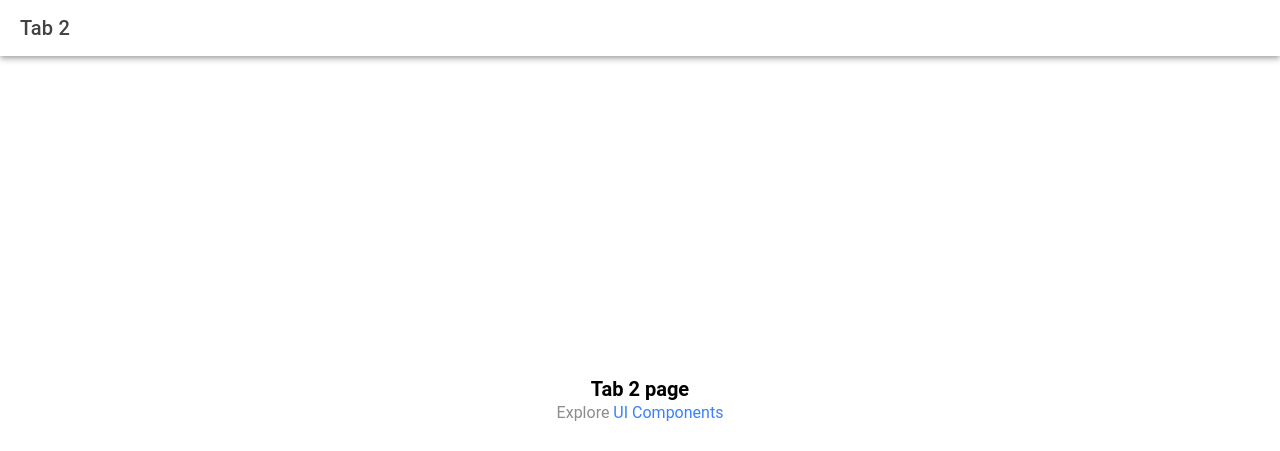
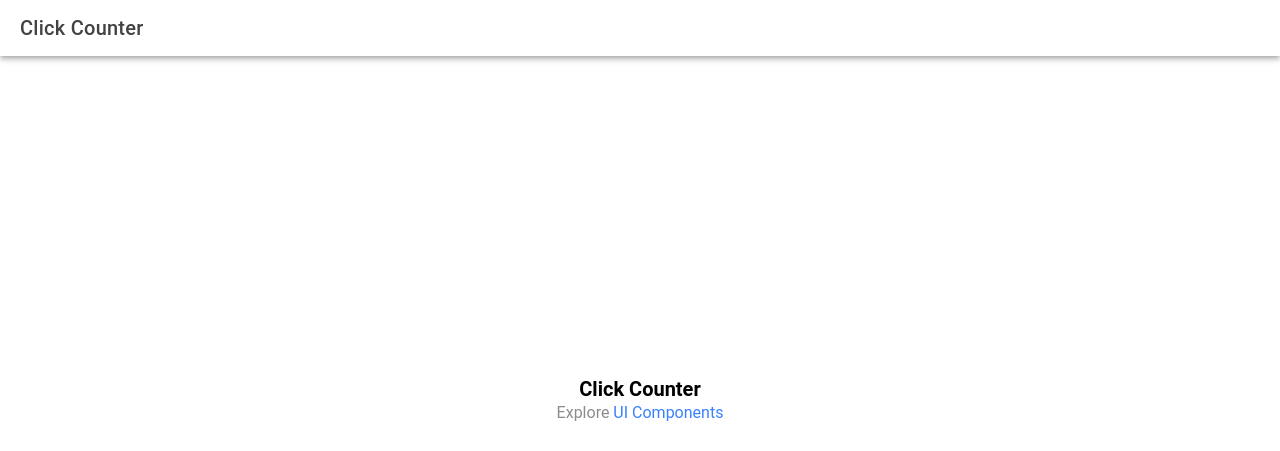
Before and after one commit to kenethlompon/ion-t-lompon, a React (Vite) app: page /tab2 in a window 1280 px wide. Shown: the top 451 px of the page. Built offline with nearby package versions, Linux system fonts and the light colour scheme.

Commit message:
Change tab name on tab1,2,3.tsx

```diff
--- a/src/pages/Tab1.tsx
+++ b/src/pages/Tab1.tsx
@@ -7,16 +7,17 @@ const Tab1: React.FC = () => {
     <IonPage>
       <IonHeader>
         <IonToolbar>
-          <IonTitle>Tab 1</IonTitle>
+          <IonTitle>Profile</IonTitle>
         </IonToolbar>
       </IonHeader>
+
       <IonContent fullscreen>
         <IonHeader collapse="condense">
           <IonToolbar>
             <IonTitle size="large">Tab 1</IonTitle>
           </IonToolbar>
         </IonHeader>
-        <ExploreContainer name="Tab 1 page" />
+        <ExploreContainer name="Profile" />
       </IonContent>
     </IonPage>
   );
--- a/src/pages/Tab2.tsx
+++ b/src/pages/Tab2.tsx
@@ -7,7 +7,7 @@ const Tab2: React.FC = () => {
     <IonPage>
       <IonHeader>
         <IonToolbar>
-          <IonTitle>Tab 2</IonTitle>
+          <IonTitle>Click Counter</IonTitle>
         </IonToolbar>
       </IonHeader>
       <IonContent fullscreen>
@@ -16,7 +16,7 @@ const Tab2: React.FC = () => {
             <IonTitle size="large">Tab 2</IonTitle>
           </IonToolbar>
         </IonHeader>
-        <ExploreContainer name="Tab 2 page" />
+        <ExploreContainer name="Click Counter" />
       </IonContent>
     </IonPage>
   );
--- a/src/pages/Tab3.tsx
+++ b/src/pages/Tab3.tsx
@@ -7,7 +7,7 @@ const Tab3: React.FC = () => {
     <IonPage>
       <IonHeader>
         <IonToolbar>
-          <IonTitle>Tab 3</IonTitle>
+          <IonTitle>Calculator</IonTitle>
         </IonToolbar>
       </IonHeader>
       <IonContent fullscreen>
@@ -16,7 +16,7 @@ const Tab3: React.FC = () => {
             <IonTitle size="large">Tab 3</IonTitle>
           </IonToolbar>
         </IonHeader>
-        <ExploreContainer name="Tab 3 page" />
+        <ExploreContainer name="Calculator" />
       </IonContent>
     </IonPage>
   );
```
